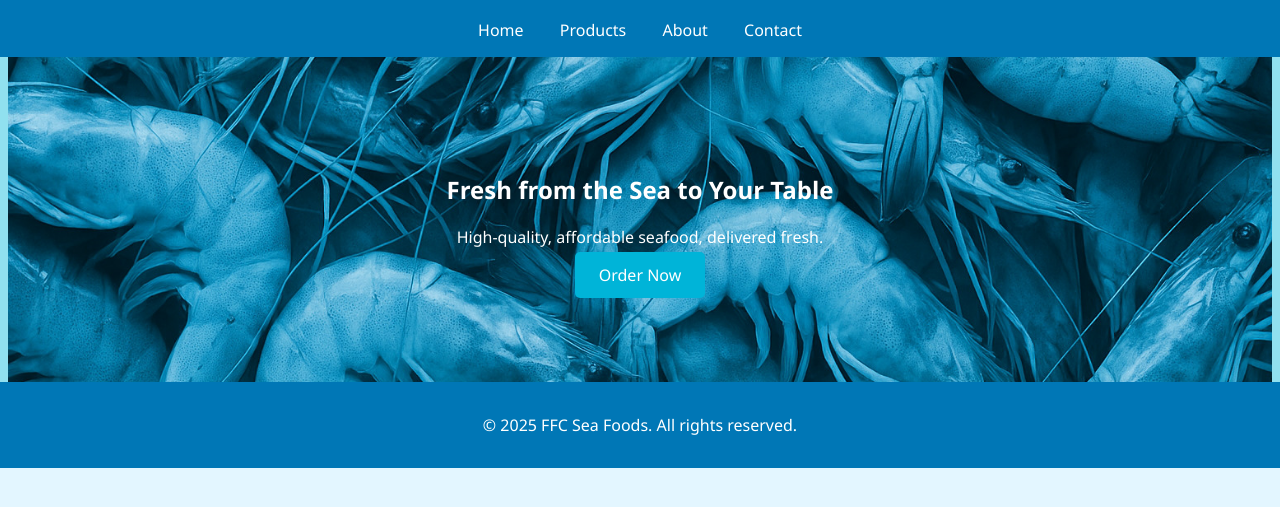
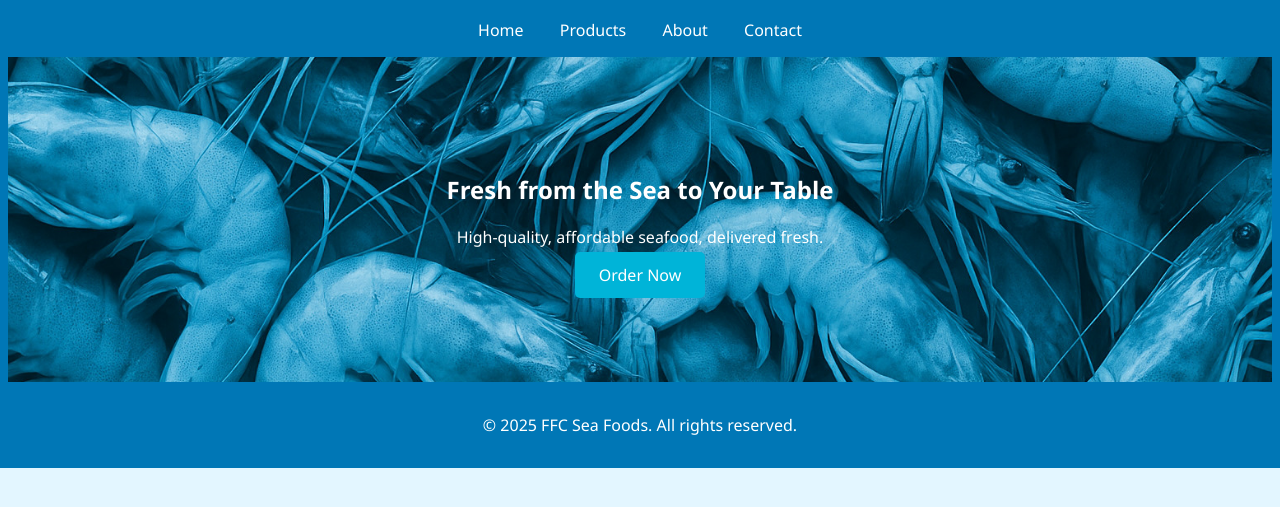
Before and after one commit to VRaj745/FFCad, a plain HTML site: page index.html in a window 1280 px wide. Shown: the part 83-590 px from the top of the page. Drawn offline with Linux system fonts and the light colour scheme.

Commit message:
Update styles.css

```diff
--- a/assets/styles.css
+++ b/assets/styles.css
@@ -16,14 +16,16 @@ nav a {
   text-decoration: none;
 }
 .hero {
+  position: relative;
   background: url('../assets/images/prawns-large.jpg') center/cover no-repeat;
   text-align: center;
   padding: 6rem 1rem;
   color: white;
-  backdrop-filter: blur(5px);
-  background-color: rgba(0, 119, 182, 0.4);
-  border-left: 8px solid #90e0ef;
-  border-right: 8px solid #90e0ef;
+  border-left: 8px solid #0077b6;  /* ocean blue */
+  border-right: 8px solid #0077b6;
+  background-color: rgba(0, 119, 182, 0.4); /* ocean blue with transparency */
+  backdrop-filter: blur(8px); /* glass blur effect */
+  -webkit-backdrop-filter: blur(8px);
 }
 
 .hero .btn {
```
